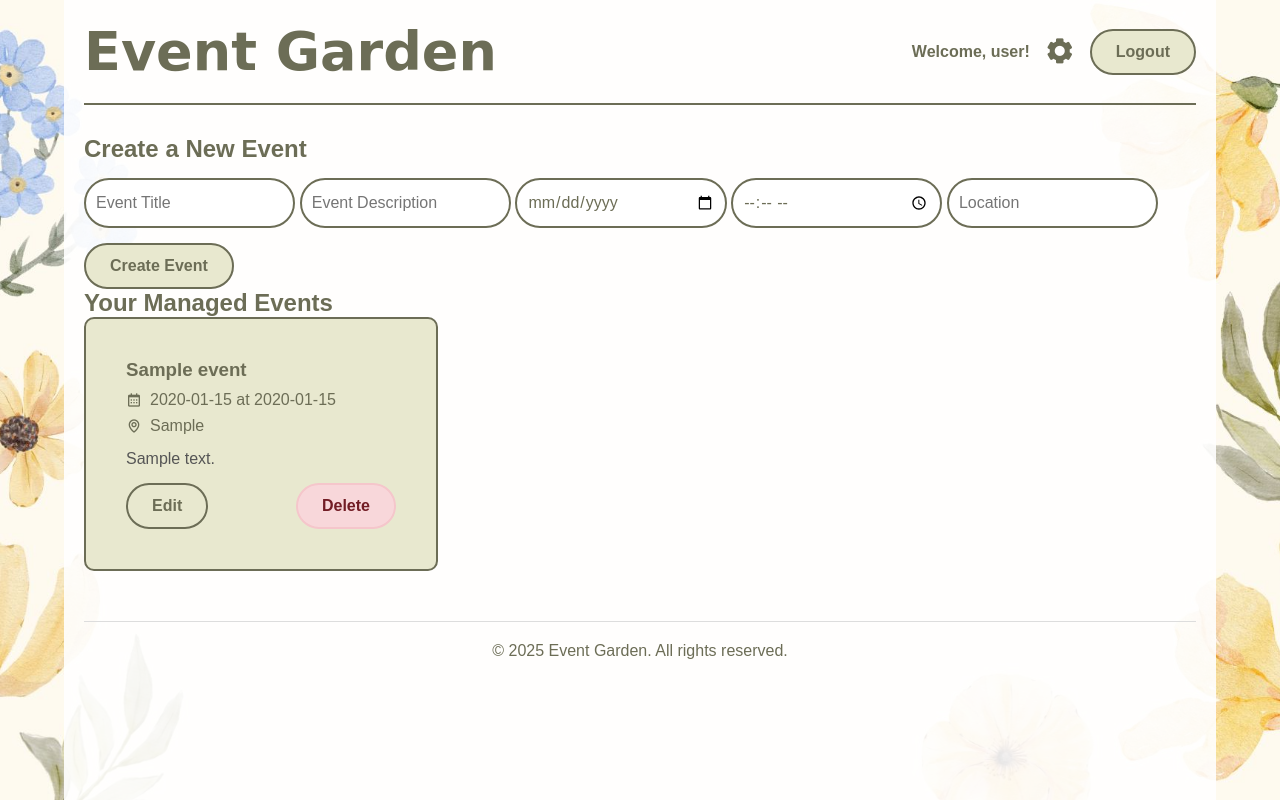
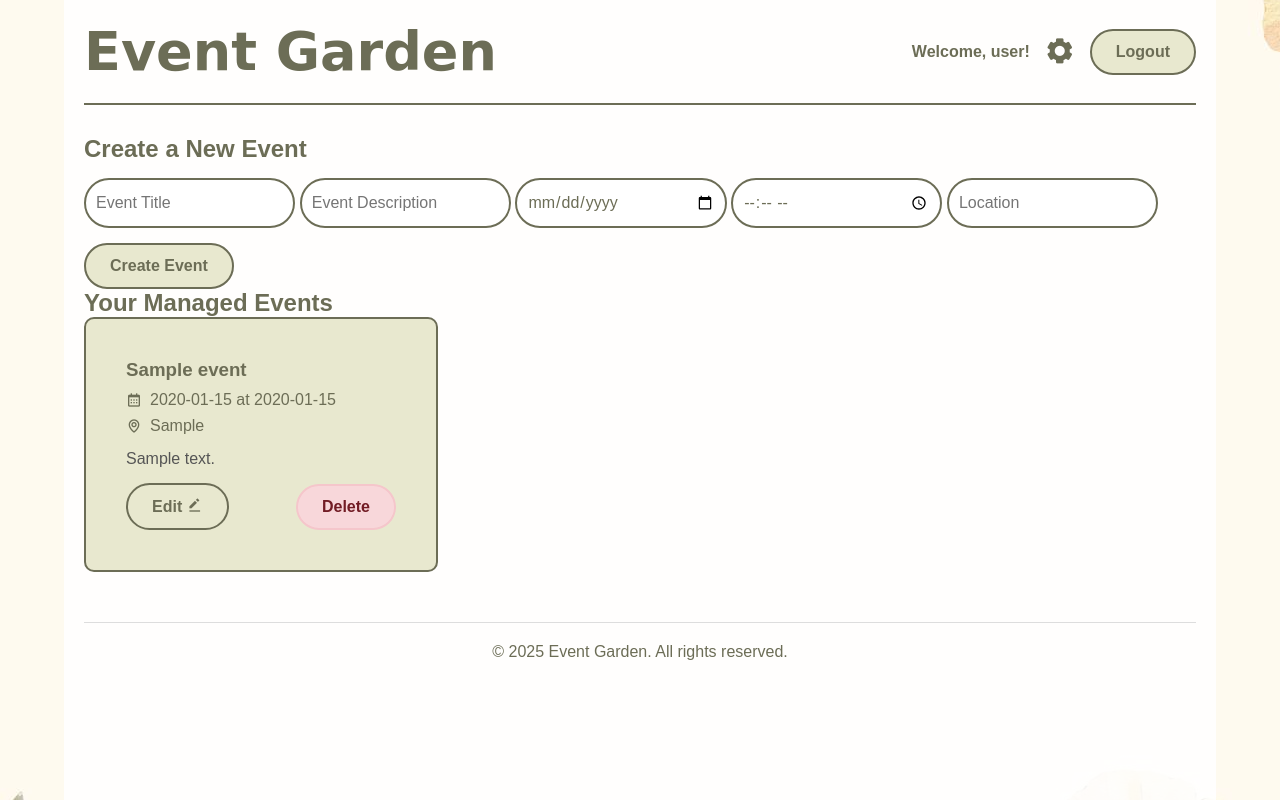
Before and after one commit to AllysonMorgan/INFSCI-0201-Final-Project, a Flask app: page /manager_dashboard in a window 1280 px wide. Run offline with Flask 3, Linux system fonts and the light colour scheme; a user stored in the database is signed in; data comes from the database, SQL or seed files in the repository; tables that the repository leaves empty hold one stand-in row (values such as "Sample post"); some web fonts are replaced.

Commit message:
Add files via upload

```diff
--- a/static/styles.css
+++ b/static/styles.css
@@ -15,7 +15,6 @@ body {
     align-items:center;
     min-height: 100vh;
     background: url("floralBackground.jpg") no-repeat;
-    background-size:cover;
     background-position:center;
 }
 
@@ -65,6 +64,7 @@ h1, h2, h3 {
 
 .danger:hover {
     background-color: #f1b0b7;
+    border-color:#721c24
 }
 
 /* Form Elements */
--- a/templates/manager_landing.html
+++ b/templates/manager_landing.html
@@ -50,7 +50,7 @@
                             <p><i class='bx bx-map'></i> {{ event.location }}</p>
                             <p class="event-description">{{ event.description }}</p>
                             <div class="event-actions">
-                                <a href="{{ url_for('edit_event', event_id=event.id) }}" class="button">Edit</a>
+                                <a href="{{ url_for('edit_event', event_id=event.id) }}" class="button">Edit <i class='bx bxs-edit-alt'></i></a>
                                 <a href="{{ url_for('delete_event', event_id=event.id) }}" class="button danger">Delete</a>
                             </div>
                         </div>
```
